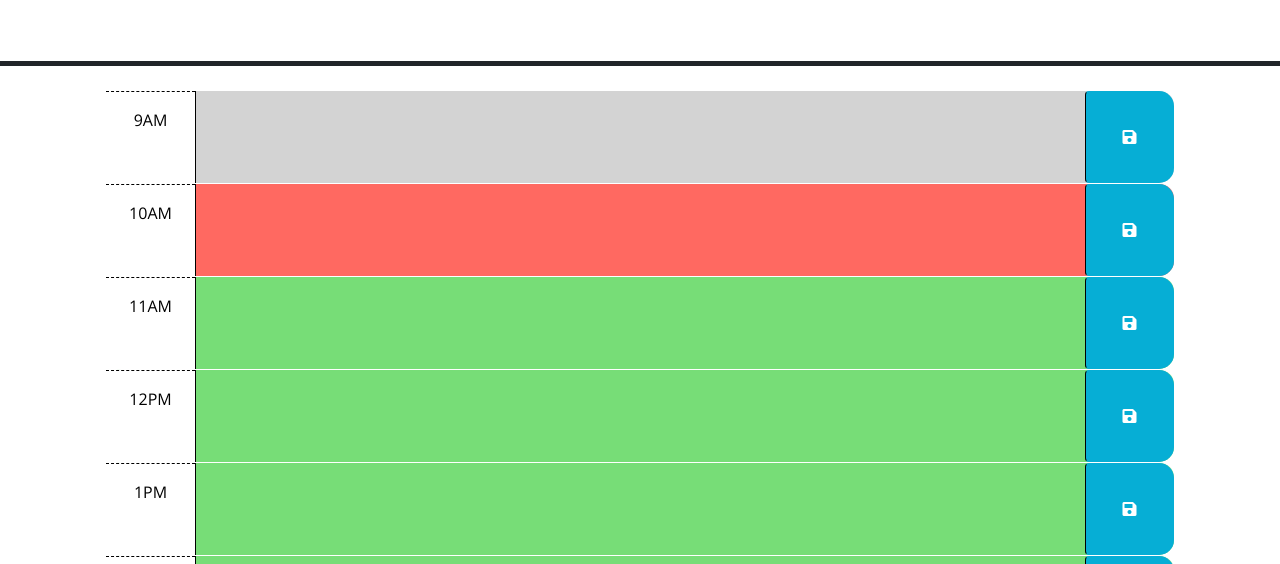
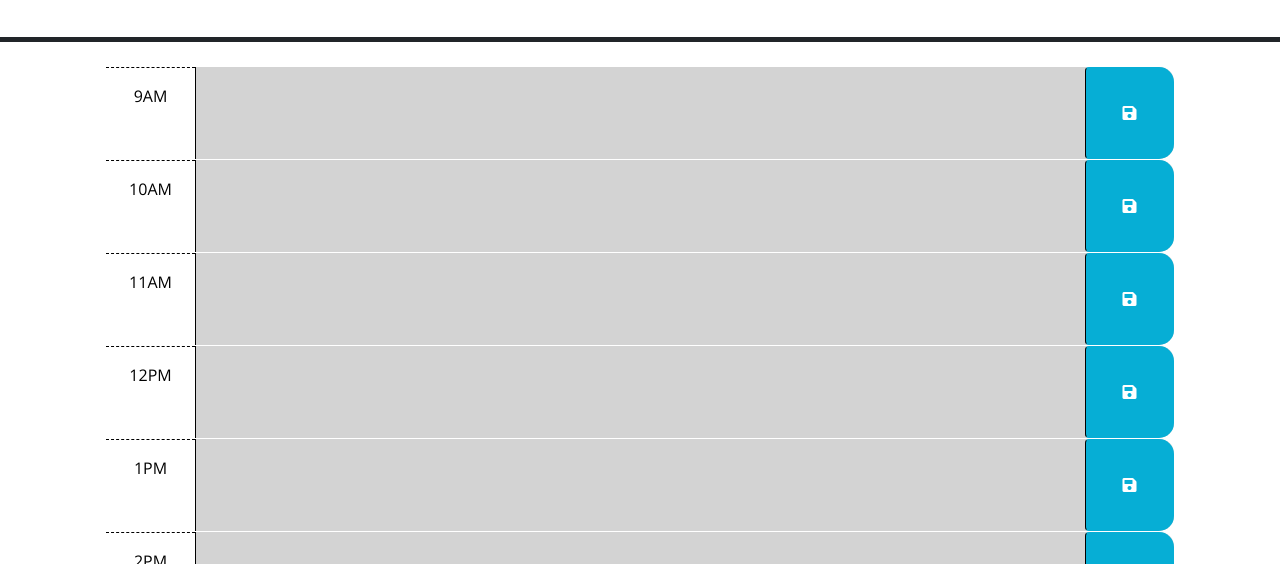
Before and after one commit to PGold762/WorkDayCalendar, a plain HTML site: page index.html in a window 1280 px wide. Shown: the part 236-800 px from the top of the page. Drawn offline with nearby package versions, Linux system fonts and the light colour scheme.

Commit message:
Final adjustments

```diff
--- a/index.html
+++ b/index.html
@@ -1,4 +1,4 @@
-is<!DOCTYPE html>
+<!DOCTYPE html>
 <html lang="en">
   <head>
     <meta charset="UTF-8" />
--- a/script.js
+++ b/script.js
@@ -6,12 +6,24 @@ $(function () {
     localStorage.setItem(hourId, description);
   });
 
-  //
-  // TODO: Add code to apply the past, present, or future class to each time
-  // block by comparing the id to the current hour. HINTS: How can the id
-  // attribute of each time-block be used to conditionally add or remove the
-  // past, present, and future classes? How can Day.js be used to get the
-  // current hour in 24-hour time?
+  //Updates the colors based on Past, Present, Future Classes
+  function updateHours () {
+    var currentHour = dayjs().hour();
+
+    $(".time-block").each(function () {
+      var hourId = $(this).attr("id").replace("hour-", "")
+      var hour = parseInt(hourId);
+
+      if (hour < currentHour) {
+        $(this).addClass("past").removeClass("present future");
+      } else if (hour === currentHour) {
+        $(this).addClass("present").removeClass("past future");
+      } else {
+        $(this).addClass("future").removeClass("past present");
+      }
+    });
+
+  }
 
   // Set the info from Local Storage to Textareas
   function loadSavedData() {
@@ -29,6 +41,9 @@ $(function () {
   var now = dayjs(new Date());
   $('#currentDay').text(now.format('MMM D, YYYY'));
 
+  //Runs the update hours upon browser load
+  updateHours();
+
   //Loads the info from LocalStorage
   loadSavedData();
 
```
